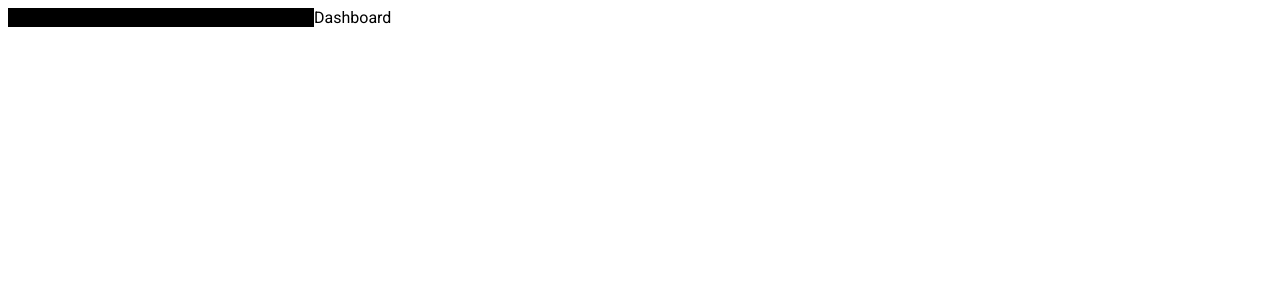
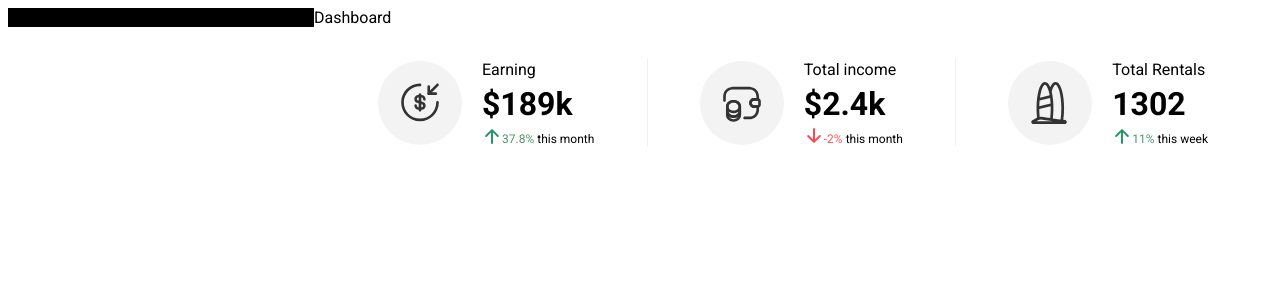
Before and after one commit to DmytroRabenko/surfing-admin, a React (Vite) app: page / in a window 1280 px wide. Shown: the top 300 px of the page. Built offline with nearby package versions, Linux system fonts and the light colour scheme.

Commit message:
refactor: rewrite statistic items on components

```diff
--- a/src/components/statistic/index.tsx
+++ b/src/components/statistic/index.tsx
@@ -1,55 +1,40 @@
 import s from './statistic.module.scss';
+
+import StatisticItem from './statistic-item';
 
 import moneyReceive from '../../assets/images/icons/money-receive.svg';
 import walletMoney from '../../assets/images/icons/wallet-money.svg';
 import boards from '../../assets/images/icons/boards.svg';
-import arrowUp from '../../assets/images/icons/arrow-up-stat.svg';
-import arrowDown from '../../assets/images/icons/arrow-down-stat.svg';
 
 const Statistic = () => {
   return (
     <div className={s.statisticBlock}>
-      <div className={s.item}>
-        <div className={s.itemImg}>
-          <img src={moneyReceive} alt="Money receive" />
-        </div>
-        <div className={s.itemWrapper}>
-          <span className={s.title}>Earning</span>
-          <span className={s.count}>$198k</span>
-          <div className={s.statistic}>
-            <img src={arrowUp} alt="arrow up" /> <span className={s.statisticPercentPositive}>37.8% </span>
-            this month
-          </div>
-        </div>
-      </div>
+      <StatisticItem
+        imgPath={moneyReceive}
+        imgAlt="Money receive"
+        title="Earning"
+        count={`$${189}k`}
+        percent={37.8}
+        period="month"
+      />
       <span className={s.delimiter}></span>
-      <div className={s.item}>
-        <div className={s.itemImg}>
-          <img src={walletMoney} alt="Wallet money" />
-        </div>
-        <div className={s.itemWrapper}>
-          <span className={s.title}>Total income</span>
-          <span className={s.count}>$2.4k</span>
-          <div className={s.statistic}>
-            <img src={arrowDown} alt="arrow down" /> <span className={s.statisticPercentNegative}>2% </span>
-            this month
-          </div>
-        </div>
-      </div>
+      <StatisticItem
+        imgPath={walletMoney}
+        imgAlt="Wallet money"
+        title="Total income"
+        count={`$${2.4}k`}
+        percent={-2}
+        period="month"
+      />
       <span className={s.delimiter}></span>
-      <div className={s.item}>
-        <div className={s.itemImg}>
-          <img src={boards} alt="boards" />
-        </div>
-        <div className={s.itemWrapper}>
-          <span className={s.title}>Total Rentals</span>
-          <span className={s.count}>1302</span>
-          <div className={s.statistic}>
-            <img className={s.statisticImg} src={arrowUp} alt="arrow up" />
-            <span className={s.statisticPercentPositive}>11% </span> this week
-          </div>
-        </div>
-      </div>
+      <StatisticItem
+        imgPath={boards}
+        imgAlt="Boards"
+        title="Total Rentals"
+        count={`1302`}
+        percent={11}
+        period="week"
+      />
     </div>
   );
 };
--- /dev/null
+++ b/src/components/statistic/statistic-item.tsx
@@ -0,0 +1,42 @@
+import s from './statistic.module.scss';
+
+import arrowUp from '../../assets/images/icons/arrow-up-stat.svg';
+import arrowDown from '../../assets/images/icons/arrow-down-stat.svg';
+
+interface Props {
+  imgPath: string;
+  imgAlt: string;
+  title: string;
+  count: string;
+  percent: number;
+  period: string;
+}
+
+const StatisticItem = ({ imgPath, imgAlt, title, count, percent, period }: Props) => {
+  const positiveStat = percent > 0;
+
+  return (
+    <>
+      <div className={s.item}>
+        <div className={s.itemImg}>
+          <img src={imgPath} alt={imgAlt} />
+        </div>
+        <div className={s.itemWrapper}>
+          <span className={s.title}>{title}</span>
+          <span className={s.count}>{count}</span>
+          <div className={s.statistic}>
+            <img src={positiveStat ? arrowUp : arrowDown} alt="arrow up" />
+            <span
+              className={positiveStat ? s.statisticPercentPositive : s.statisticPercentNegative}
+            >
+              {percent}%
+            </span>
+            this {period}
+          </div>
+        </div>
+      </div>
+    </>
+  );
+};
+
+export default StatisticItem;
--- a/src/components/statistic/statistic.module.scss
+++ b/src/components/statistic/statistic.module.scss
@@ -12,6 +12,7 @@ main {
   padding: 32px 64px;
   justify-content: space-between;
   align-items: center;
+  gap: 10px;
   height: 151px;
   width: 100%;
   border-radius: 30px;
@@ -38,6 +39,7 @@ main {
   display: flex;
   align-items: end;
   font-size: 12px;
+  white-space: nowrap;
 }
 
 .itemWrapper {
--- a/src/pages/dashboard/index.tsx
+++ b/src/pages/dashboard/index.tsx
@@ -1,4 +1,11 @@
+import Statistic from 'src/components/statistic';
+
 const Dashboard = () => {
-  return <div>Dashboard</div>;
+  return (
+    <div>
+      Dashboard
+      <Statistic />
+    </div>
+  );
 };
 export default Dashboard;
```
